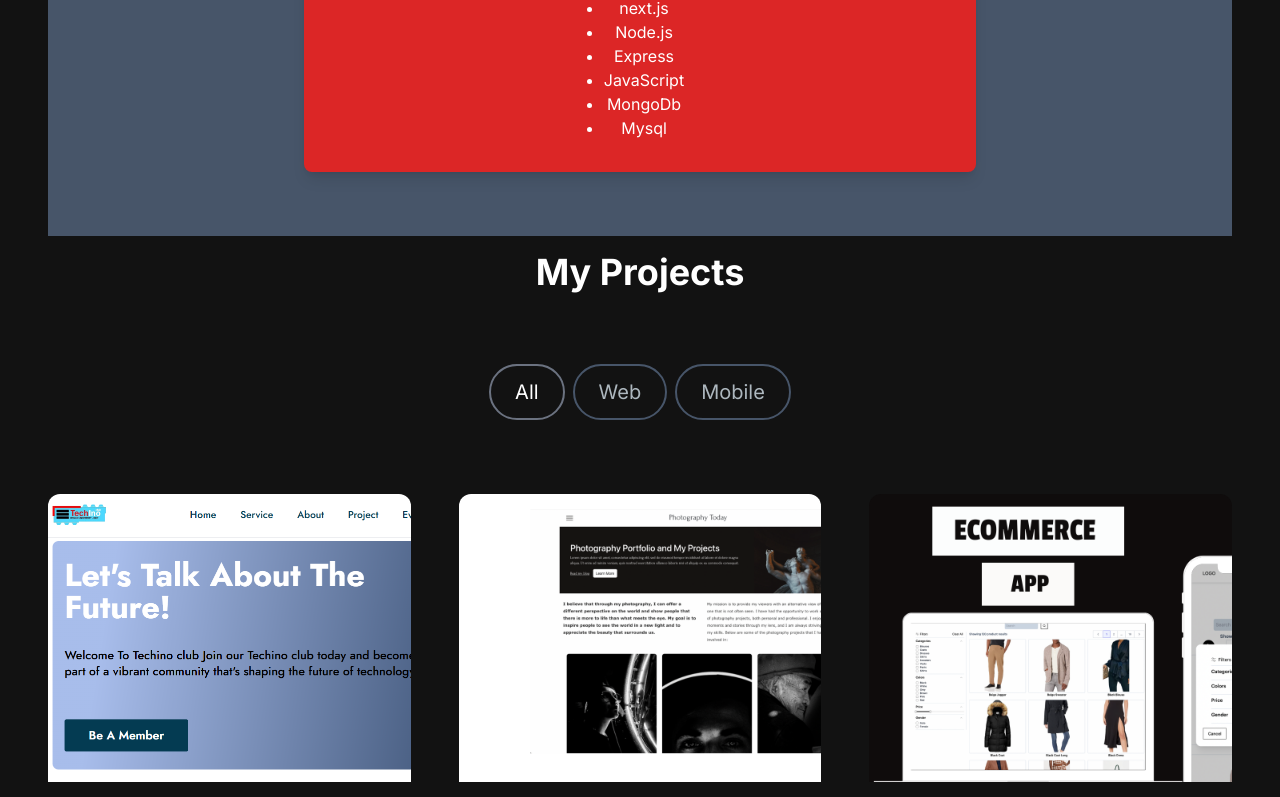
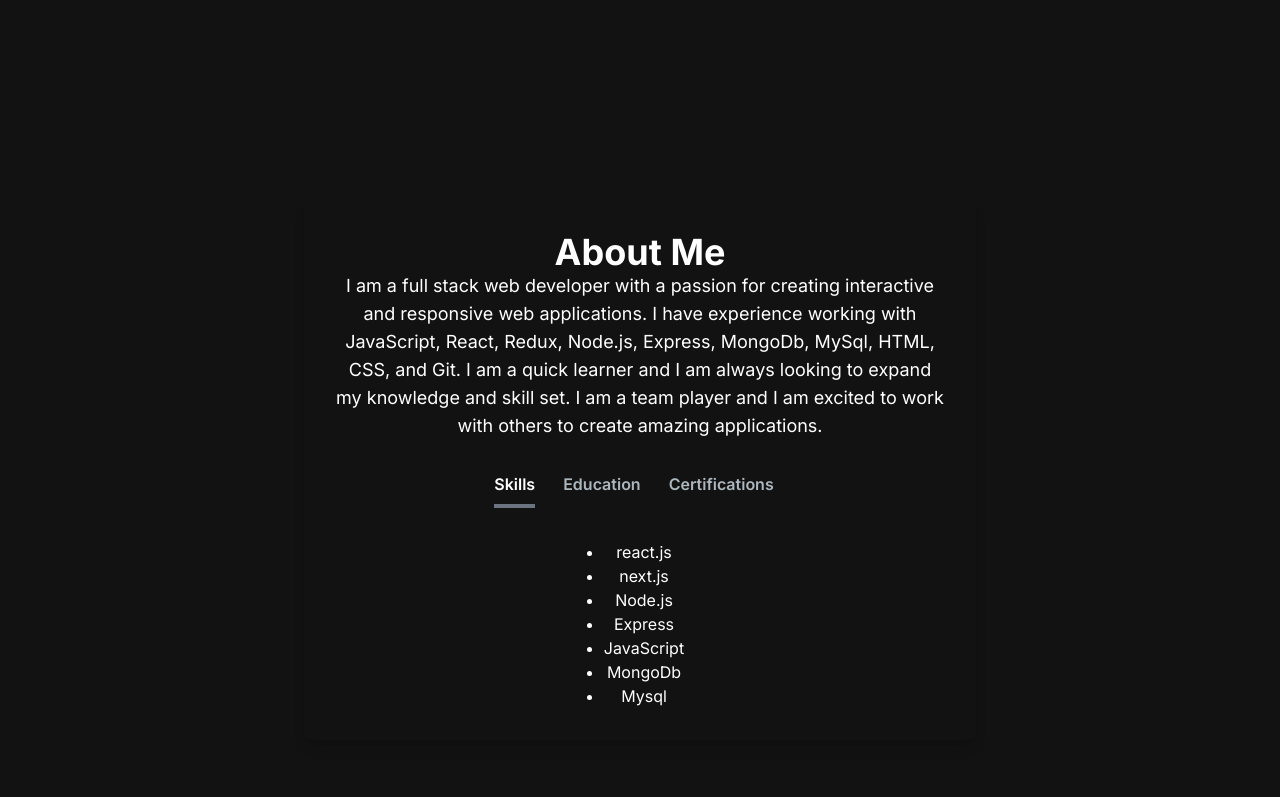
Before and after one commit to Dawithabte31/New-personal-portfolio, a Next.js app: page / in a window 1280 px wide. Shown: the part 776-1573 px from the top of the page. Built offline with nearby package versions, Linux system fonts and the light colour scheme.

Commit message:
"Updated AboutSection and HeroSection components to use Framer Motion for animations and styling changes"

```diff
--- a/src/app/components/AboutSection.jsx
+++ b/src/app/components/AboutSection.jsx
@@ -1,6 +1,7 @@
 "use client";
 
 import React, { useTransition, useState } from "react";
+import { motion, AnimatePresence } from "framer-motion";
 import TabButton from "./TabButton";
 
 const TAB_DATA = [
@@ -51,18 +52,30 @@ const AboutSection = () => {
   };
 
   return (
-    <section className="text-white bg-slate-600 mx-auto py-16 flex items-center justify-center max-h-screen">
-      <div className="bg-red-600 max-w-2xl mx-auto p-8 rounded-lg shadow-lg">
+    <section className="text-white mx-auto py-16 flex items-center justify-center max-h-screen mb-[100px]">
+      <div className="max-w-2xl mx-auto p-8 rounded-lg shadow-lg ">
         <div className="text-center flex flex-col items-center">
-          <h2 className="text-4xl font-bold text-white mb-4">About Me</h2>
-          <p className="text-base lg:text-lg mb-8">
+          <motion.h2
+            initial={{ opacity: 0, y: -20 }}
+            animate={{ opacity: 1, y: 0 }}
+            transition={{ duration: 0.6 }}
+            className="text-4xl font-bold text-white"
+          >
+            About Me
+          </motion.h2>
+          <motion.p
+            initial={{ opacity: 0, y: 20 }}
+            animate={{ opacity: 1, y: 0 }}
+            transition={{ duration: 0.6 }}
+            className="text-base lg:text-lg mb-8"
+          >
             I am a full stack web developer with a passion for creating
             interactive and responsive web applications. I have experience
             working with JavaScript, React, Redux, Node.js, Express, MongoDb,
             MySql, HTML, CSS, and Git. I am a quick learner and I am always
             looking to expand my knowledge and skill set. I am a team player and
             I am excited to work with others to create amazing applications.
-          </p>
+          </motion.p>
           <div className="flex space-x-4 mb-8">
             <TabButton
               selectTab={() => handleTabChange("skills")}
@@ -83,9 +96,17 @@ const AboutSection = () => {
               Certifications
             </TabButton>
           </div>
-          <div>
-            {TAB_DATA.find((t) => t.id === tab).content}
-          </div>
+          <AnimatePresence>
+            <motion.div
+              key={tab}
+              initial={{ opacity: 0, scale: 0.95 }}
+              animate={{ opacity: 1, scale: 1}}
+              exit={{ opacity: 0, scale: 0.95 }}
+              transition={{ duration: 0.8 }}
+            >
+              {TAB_DATA.find((t) => t.id === tab).content}
+            </motion.div>
+          </AnimatePresence>
         </div>
       </div>
     </section>
--- a/src/app/components/HeroSection.jsx
+++ b/src/app/components/HeroSection.jsx
@@ -7,7 +7,7 @@ import Link from "next/link";
 
 const HeroSection = () => {
   return (
-    <section className=" mx-auto bg-blue-600 flex items-center justify-center max-h-screen">
+    <section className=" mx-auto  flex items-center justify-center h-screen">
       <div className="max-w-2xl text-center">
         <motion.div
           initial={{ opacity: 0.5, scale: 0.9 }}
```
